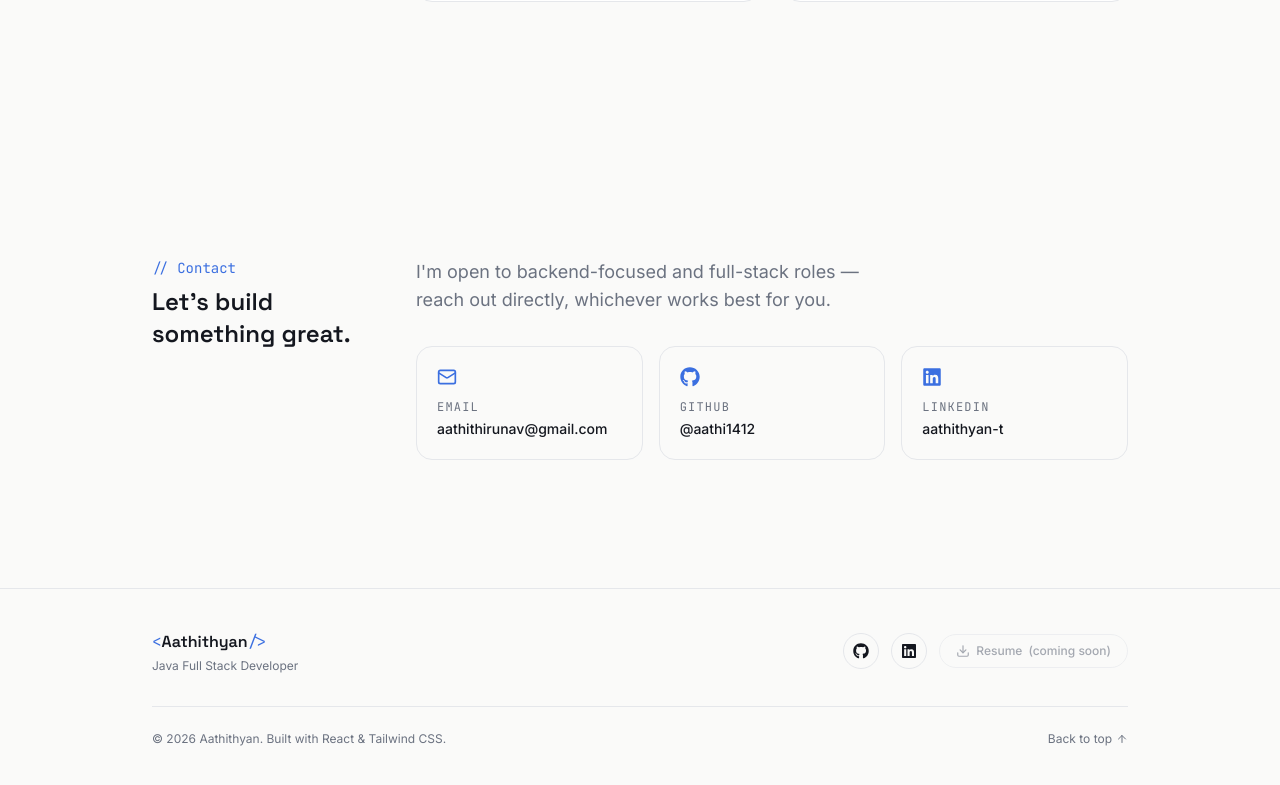
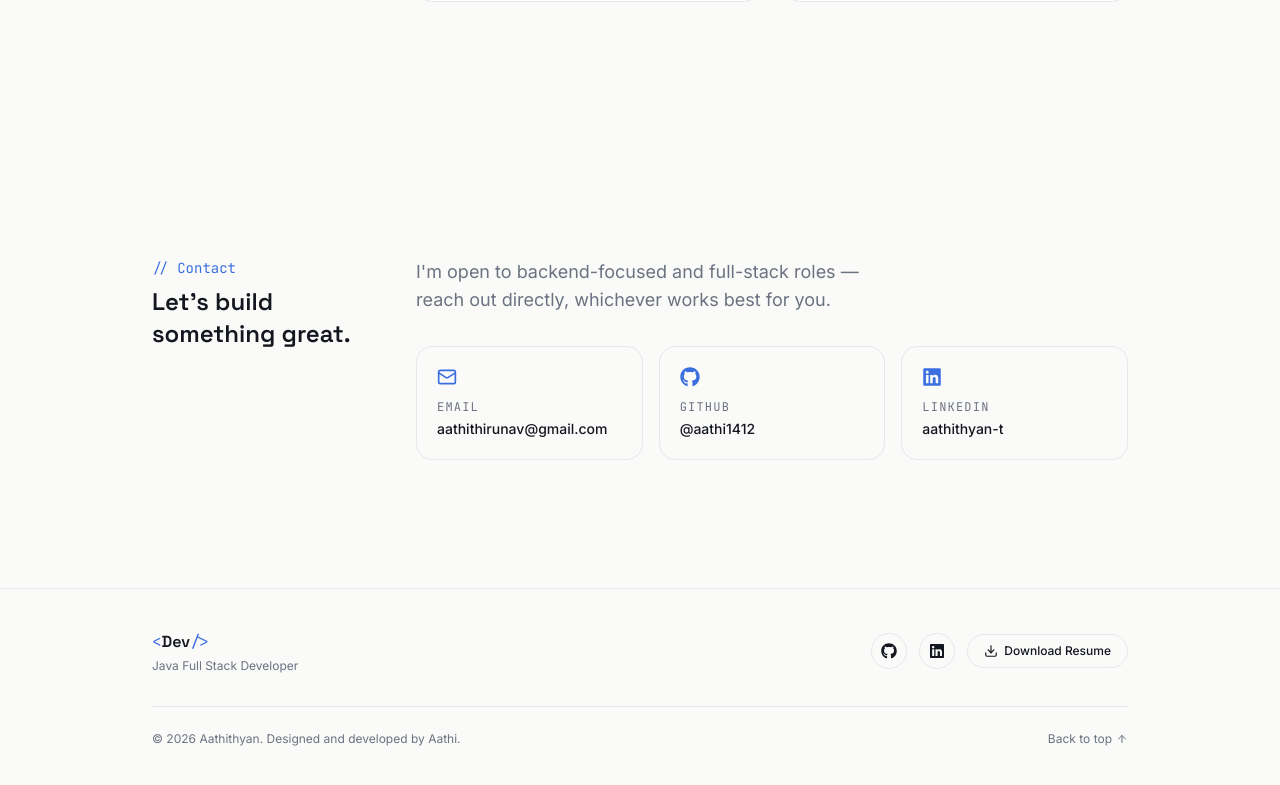
Before and after one commit to aathi1412/personal-portfolio, a React (Vite) app: page / in a window 1280 px wide. Shown: the part 2763-3548 px from the top of the page. Built offline with nearby package versions, Linux system fonts and the light colour scheme.

Commit message:
fix(footer): Update Footer Content
- Changed profile name to profile tag in the footer
- Replaced disabled resume button with a downloadable resume link
- Updated copyright text to include designer and developer information

```diff
--- a/src/components/layout/Footer.jsx
+++ b/src/components/layout/Footer.jsx
@@ -16,7 +16,7 @@ export default function Footer() {
               className="font-display text-base font-semibold text-foreground-light dark:text-foreground-dark"
             >
               <span className="font-mono font-normal text-accent">&lt;</span>
-              {profile.name}
+              {profile.tag}
               <span className="font-mono font-normal text-accent">/&gt;</span>
             </a>
             <p className="mt-1 text-xs text-muted-light dark:text-muted-dark">
@@ -44,24 +44,20 @@ export default function Footer() {
               <FaLinkedin size={16} />
             </a>
 
-            {/* Resume isn't ready yet — a real disabled state, not a dead link. */}
-            <button
-              type="button"
-              disabled
-              aria-disabled="true"
-              title="Resume coming soon"
-              className="flex cursor-not-allowed items-center gap-1.5 rounded-full border border-border-light px-4 py-2 text-xs font-medium text-muted-light opacity-60 dark:border-border-dark dark:text-muted-dark"
+            <a
+              href="/resume.pdf"
+              download="Aathi_Resume.pdf"
+              className="flex items-center gap-1.5 rounded-full border border-border-light px-4 py-2 text-xs font-medium transition-all duration-200 hover:bg-gray-100 dark:border-border-dark dark:text-white dark:hover:bg-gray-800 "
             >
               <Download size={14} />
-              Resume <span className="hidden sm:inline">(coming soon)</span>
-            </button>
+                Download Resume
+            </a>
           </div>
         </div>
 
-        {/* Bottom row: copyright + back to top */}
         <div className="mt-8 flex flex-col items-center gap-4 border-t border-border-light pt-6 dark:border-border-dark sm:flex-row sm:justify-between">
           <p className="text-xs text-muted-light dark:text-muted-dark">
-            © {year} {profile.name}. Built with React &amp; Tailwind CSS.
+            © {year} {profile.name}. Designed and developed by Aathi.
           </p>
           <a
             href="#"
```
